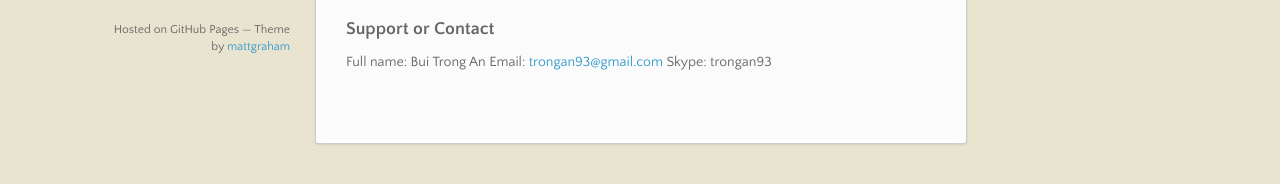
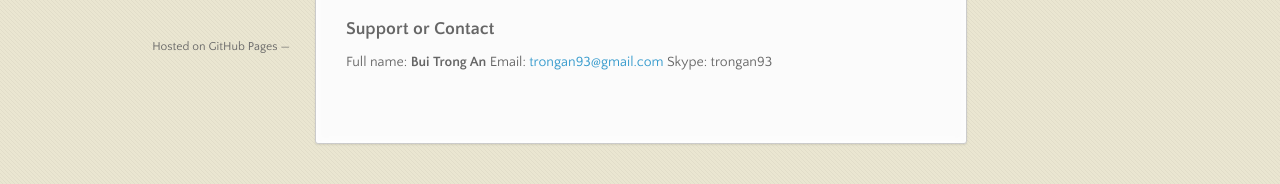
Before and after one commit to trongan93/trongan93.github.io, a plain HTML site: page index.html in a window 1280 px wide. Shown: the part 705-889 px from the top of the page. Drawn offline with nearby package versions, Linux system fonts and the light colour scheme.

Commit message:
Update index.html

```diff
--- a/index.html
+++ b/index.html
@@ -46,12 +46,12 @@ My name is An, I'm developer. I graduated from Ho Chi Minh University of Educati
 <h3>
 <a id="support-or-contact" class="anchor" href="#support-or-contact" aria-hidden="true"><span aria-hidden="true" class="octicon octicon-link"></span></a>Support or Contact</h3>
 
-<p>Full name: Bui Trong An
+<p>Full name: <b>Bui Trong An</b>
 Email: <a href="mailto:trongan93@gmail.com">trongan93@gmail.com</a>
 Skype: trongan93</p>
       </section>
       <footer>
-        <p><small>Hosted on GitHub Pages &mdash; Theme by <a href="https://twitter.com/michigangraham">mattgraham</a></small></p>
+        <p><small>Hosted on GitHub Pages &mdash;</small></p>
       </footer>
     </div>
     <!--[if !IE]><script>fixScale(document);</script><![endif]-->
```
